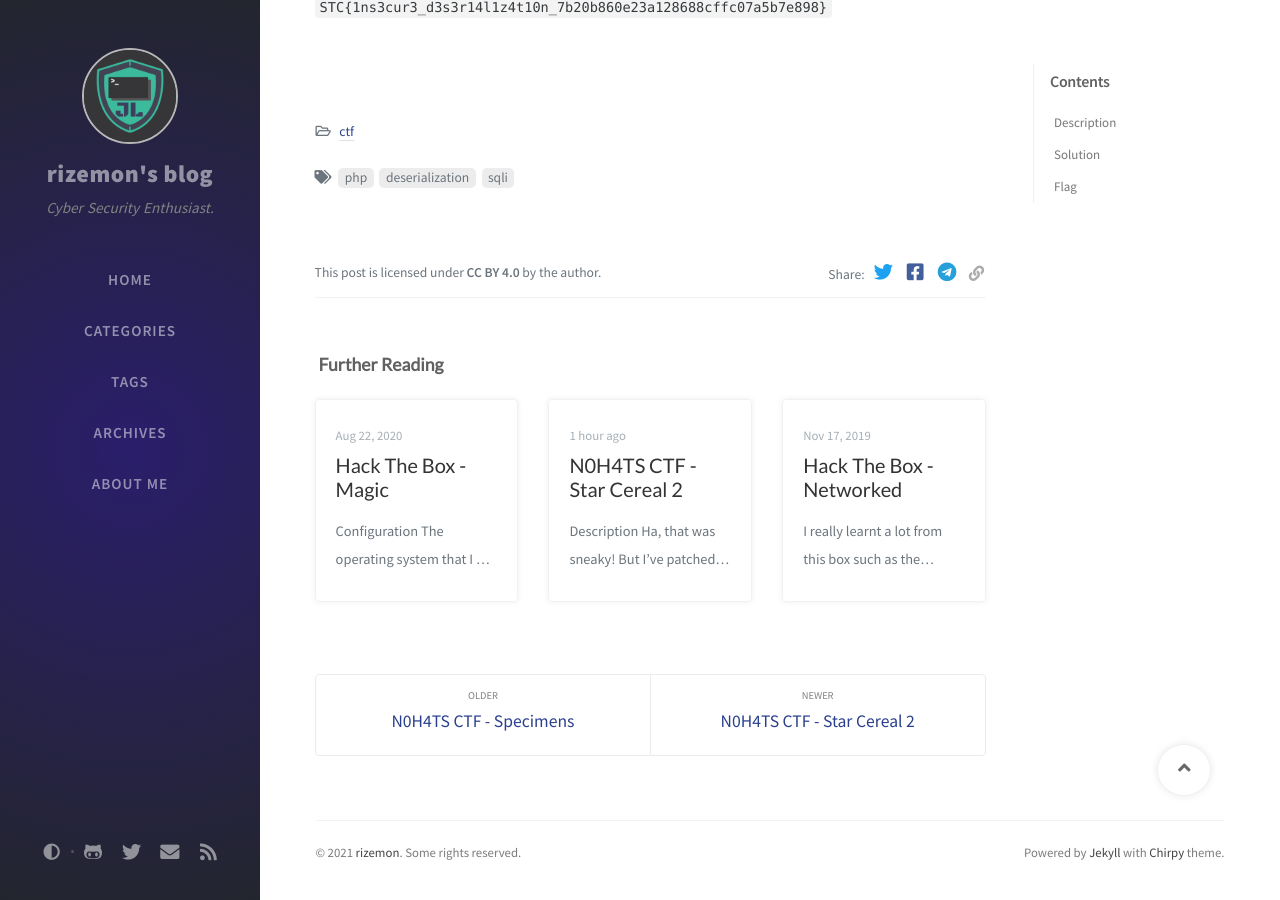
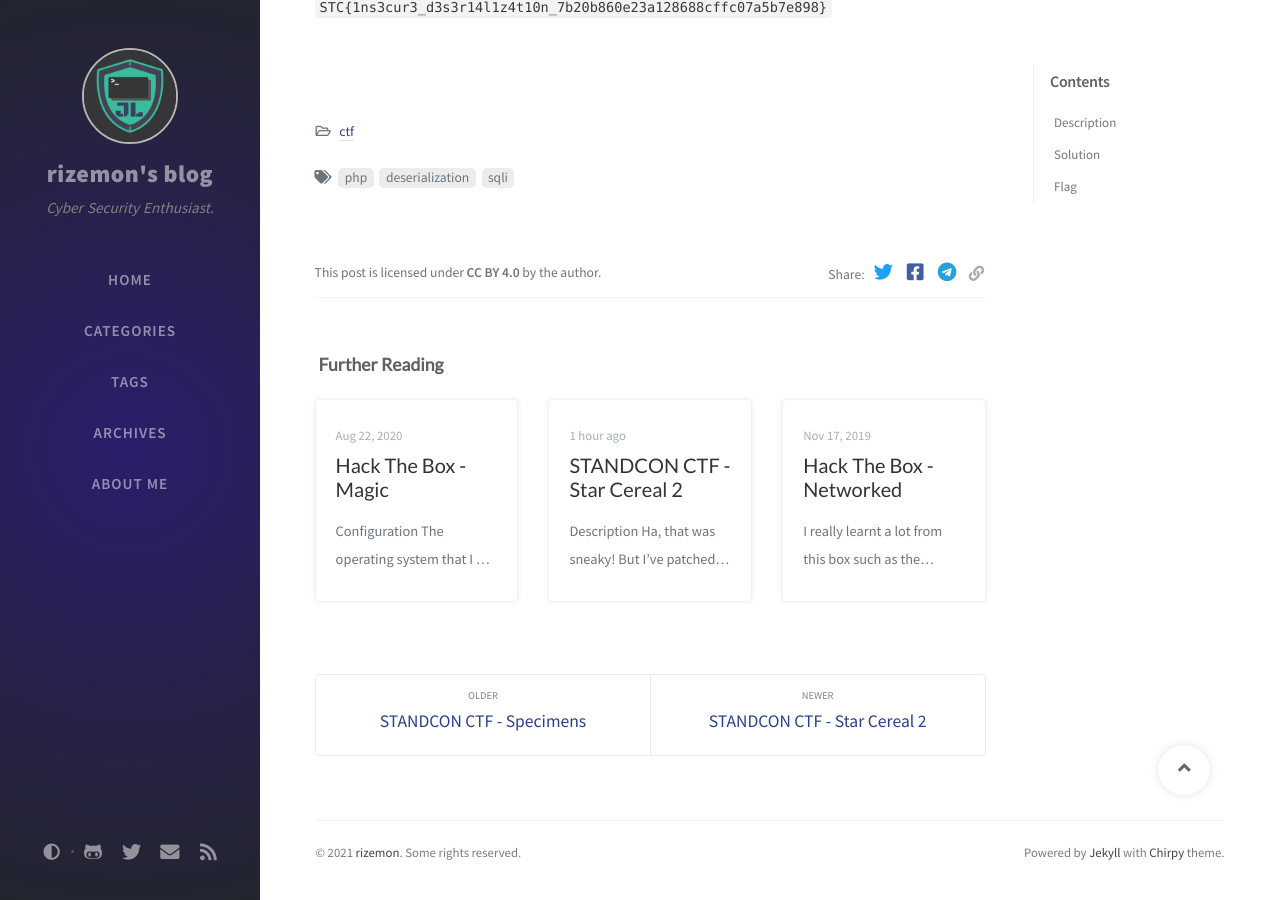
Before and after one commit to rizemon/rizemon.github.io, a Jekyll site: the page built from _posts/2021-08-02-standcon2021-starcereal-ctf.markdown, in a window 1280 px wide and 900 px high, scrolled down 9284 px. Built offline with Jekyll 4.4.1, drawn with Linux system fonts in a browser that asks for light colours; nearby versions of some CDN libraries; comment, search, counter and statistics services are not loaded; some of the changed text lies outside the part shown.

Commit message:
Renamed N0HATS CTF to STANDCON CTF

```diff
--- a/_posts/2021-08-02-n0h4ts2021-interstellarchat-ctf.markdown
+++ b/_posts/2021-08-02-standcon2021-interstellarchat-ctf.markdown
@@ -1,5 +1,5 @@
 ---
-title: N0H4TS CTF - Interstellar Chat
+title: STANDCON CTF - Interstellar Chat
 date: 2021-08-02 17:19:00 +0800
 categories: [ctf]
 tags: [ctr]
--- a/_posts/2021-08-02-n0h4ts2021-specimens-ctf.markdown
+++ b/_posts/2021-08-02-standcon2021-specimens-ctf.markdown
@@ -1,5 +1,5 @@
 ---
-title: N0H4TS CTF - Specimens
+title: STANDCON CTF - Specimens
 date: 2021-08-02 17:19:00 +0800
 categories: [ctf]
 tags: [lfi]
--- a/_posts/2021-08-02-n0h4ts2021-starcereal-ctf.markdown
+++ b/_posts/2021-08-02-standcon2021-starcereal-ctf.markdown
@@ -1,5 +1,5 @@
 ---
-title: N0H4TS CTF - Star Cereal
+title: STANDCON CTF - Star Cereal
 date: 2021-08-02 17:19:00 +0800
 categories: [ctf]
 tags: [php, deserialization, sqli]
--- a/_posts/2021-08-02-n0h4ts2021-starcereal2-ctf copy.markdown
+++ b/_posts/2021-08-02-standcon2021-starcereal2-ctf copy.markdown
@@ -1,5 +1,5 @@
 ---
-title: N0H4TS CTF - Star Cereal 2
+title: STANDCON CTF - Star Cereal 2
 date: 2021-08-02 17:19:00 +0800
 categories: [ctf]
 tags: [php, sqli]
```
